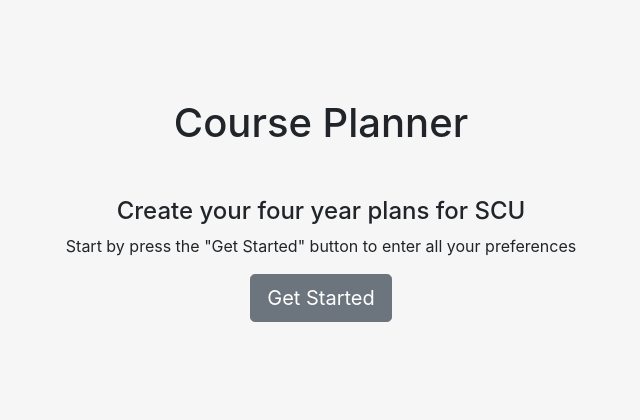
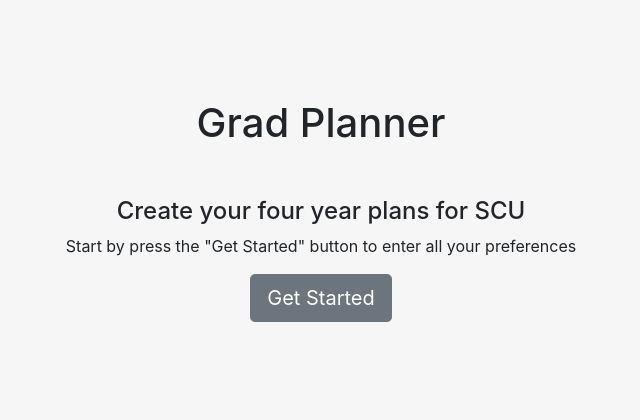
Before and after one commit to park-junha/GradPlanner, a Flask app: page / in a window 1280 px wide. Shown: the part 220-640 px from the top of the page, without its empty margins (319-959 px from the left). Run offline with Flask 2, Linux system fonts and the light colour scheme; parts of the project's set-up code (start-up, migrations or seed data) failed here and were passed over; some libraries are stand-ins or nearby versions.

Commit message:
Renamed to GradPlanner on frontend

```diff
--- a/templates/index.html
+++ b/templates/index.html
@@ -15,7 +15,7 @@
         <h4>More awesome features will be coming soon</h4>
       </div>
       <div class="intro">
-        <h1 class= "software_name">Course Planner</h1>
+        <h1 class= "software_name">Grad Planner</h1>
         <h4>Create your four year plans for SCU</h4>
         <p>Start by press the "Get Started" button to enter all your preferences</p>
       </div>
--- a/templates/main.html
+++ b/templates/main.html
@@ -28,7 +28,7 @@
           </div>
           <div class="project_name">
             <br>
-            <small>Course Planner</small>
+            <small>GradPlanner</small>
           </div>
         </div>
         <div class="navbar_right_float">
```
